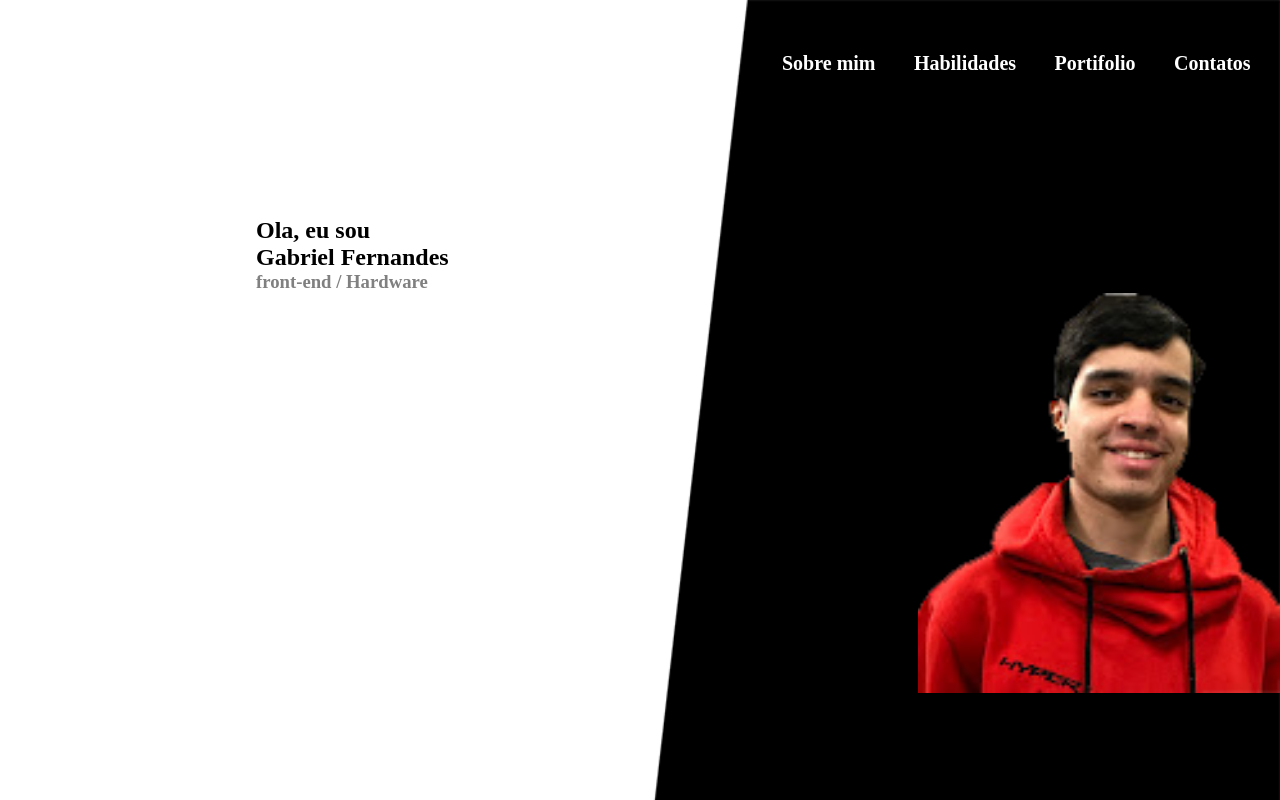
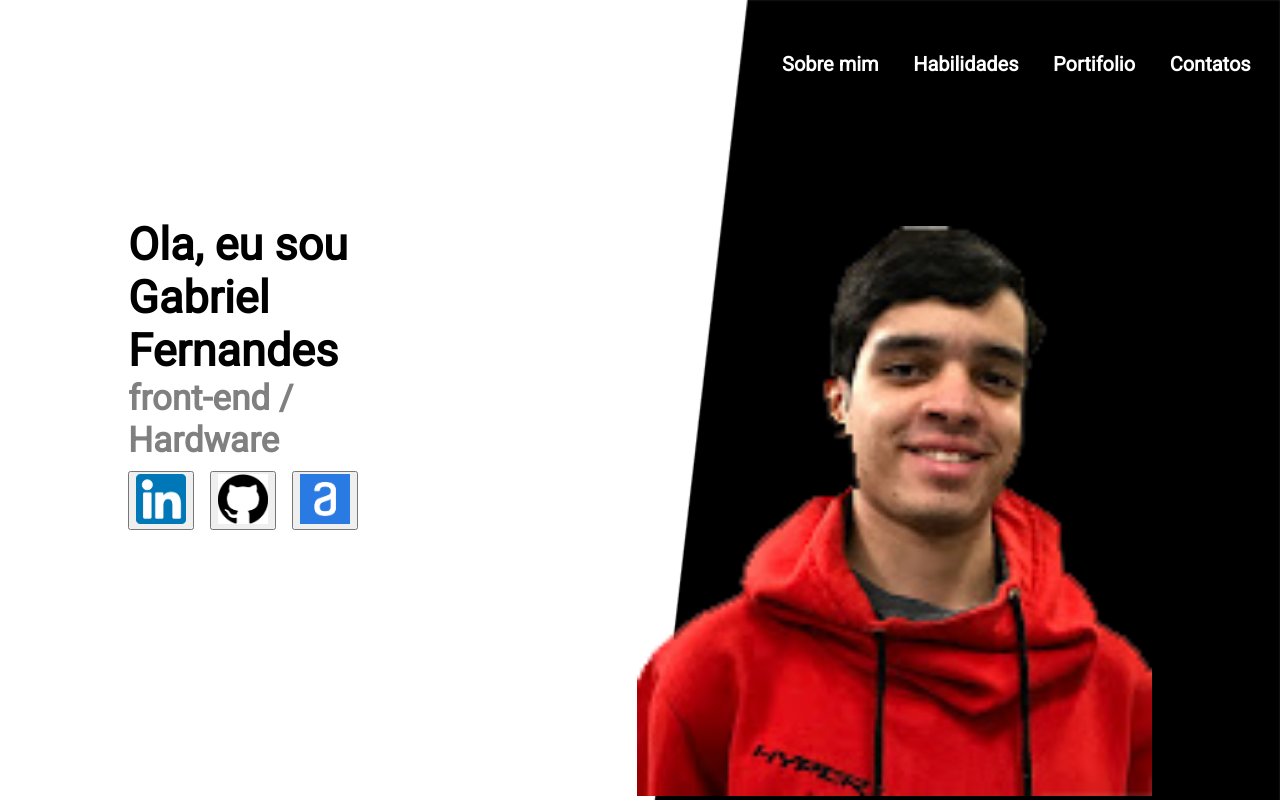
Before and after one commit to Gabriel-Fernandes1917/postifolio-site, a plain HTML site: page index.html in a window 1280 px wide. Drawn offline with Linux system fonts and the light colour scheme.

Commit message:
home finished
finished the home page, but still we need ajust the pictures the social media icons, there are yet have the background white.

```diff
--- a/assets/CSS/global.css
+++ b/assets/CSS/global.css
@@ -11,10 +11,11 @@ body{
     background-repeat: no-repeat,no-repeat;
     background-size: 50%, 50%;
     background-position: right top, left  top; */
-
+    font-family: 'Roboto', sans-serif;
     background-image: url(../IMG/reto.png);
     background-repeat: no-repeat;
     background-size: 100%;
+
 }
 
 .header{
@@ -22,6 +23,7 @@ body{
     width: 40%;
     float: top;
     margin: 3% auto auto 60%;
+
 }
 
 .header > nav > ul{
@@ -38,6 +40,7 @@ body{
 
 .header > nav > ul> li{
     padding: 7px;
+    font-weight: bold;
 }
 
 
@@ -46,12 +49,16 @@ body{
     background-color: white;
     color: black;
     border-radius: 7px;
-
+    font-weight: bold;
 }
 
 .apresetetion-me{
-    margin: 10% auto auto 20%;
-
+    /* margin: 10% auto auto 20%; */
+    /* background-color: red; */
+    width: 20%;
+    margin: 10%;
+    position: absolute;
+    font-size: 30px;
 }
 
 .apresetetion-me>h3{
@@ -60,15 +67,36 @@ body{
 }
 
 .show-me{
-    float: right;
+
+    margin-right: 10%;
+    position: fixed;
+    bottom: 0;
+    right: 0;
+}
+
+.show-me> img{
+    height: 570px;
 
 }
 
-.show-me> img{
-    height: 400px;
-    position: block;
-    margin: auto auto auto auto;
+.social-media{
+    width: 90%;
+    margin-top: 10px;
+    display: flex;
+    justify-content: space-between;
+    /* background-color: red; */
 }
+
+.social-media > button>img{
+    width: 50px;
+    height: 50px;
+
+}
+
+/* .social-media > button:last-child{
+    float: center;
+} */
+
 
 /* .retangle-67{
     position: absolute;
--- a/index.html
+++ b/index.html
@@ -4,6 +4,9 @@
     <meta charset="UTF-8">
     <meta http-equiv="X-UA-Compatible" content="IE=edge">
     <meta name="viewport" content="width=device-width, initial-scale=1.0">
+    <link rel="preconnect" href="https://fonts.googleapis.com">
+    <link rel="preconnect" href="https://fonts.gstatic.com" crossorigin>
+    <link href="https://fonts.googleapis.com/css2?family=Roboto:wght@300;400&display=swap" rel="stylesheet">
     <title>Gabriel Fernandes</title>
     <link rel="stylesheet" href="/assets/CSS/global.css">
 
@@ -35,16 +38,18 @@
                 <h2>Ola, eu sou </h2>
                 <h1>Gabriel Fernandes</h1>
                 <h3>front-end / Hardware</h3>
+                <div class="social-media">
+                    <button><img src="./assets/IMG/linkedin.png" alt="Linkedin"></button>
+                    <button><img src="./assets/IMG/github.png" alt="GitHub"></button>
+                    <button><img src="./assets/IMG/aluraIcon.png" alt="Alura"></button>
+                </div>
             </div>
 
-            <div class="social-media">
-
-            </div>
         </section>
         <section class="show-me">
             <img src="assets/IMG/IMG_2387.png" alt="MePicture">
         </section>
     </main>
-
+   <!-- https://cursos.alura.com.br/user/gabgui2001 -->
 </body>
 </html>
```
Also changed, not shown: assets/IMG/aluraIcon.png (added), assets/IMG/github.png (added), assets/IMG/linkedin.png (added).
